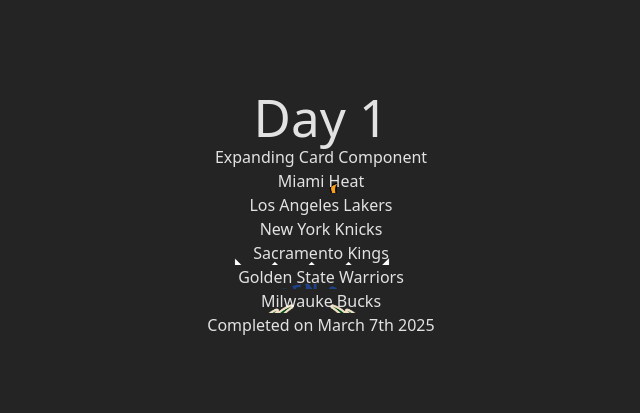
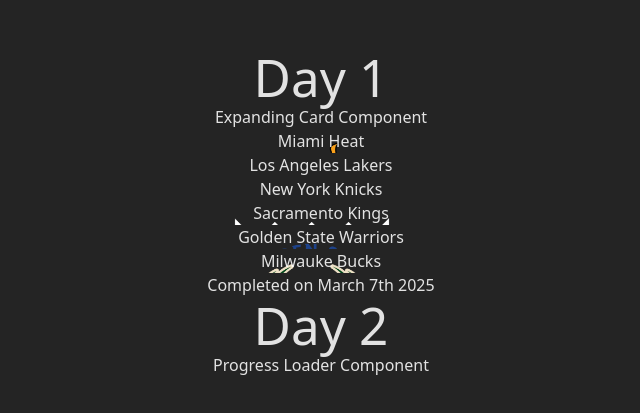
Before and after one commit to WesbertJr/MyReact-UI, a React (Vite) app in the folder frontend-mastery/: page / in a window 1280 px wide. Shown: the part 187-600 px from the top of the page, without its empty margins (319-959 px from the left). Built offline with nearby package versions, Linux system fonts and the light colour scheme.

Commit message:
adding dynamic header component and initialize loader component

```diff
--- a/frontend-mastery/src/App.jsx
+++ b/frontend-mastery/src/App.jsx
@@ -1,11 +1,13 @@
 
 import './App.css'
-import ExComponent from './components/ExComponent'
+import Loader from './components/d2-progress-loader/Loader'
+import ExComponent from './components/d1-expanding-card/ExComponent'
 
 function App() {
   return (
-    <div className='container'>
-      <ExComponent/>
+    <div className='container grid grid-cols-1 gap-y-1'>
+      <ExComponent />
+      <Loader/>
     </div>
   )
 }
--- /dev/null
+++ b/frontend-mastery/src/components/Header.jsx
@@ -0,0 +1,11 @@
+
+export default function Header({title, label}) {
+    return (
+        <>
+        <h1 className='pt-12 pb-4 font-extrabold'>{title}</h1>
+        <p className="text-2xl text-gray-300/60 pb-4">
+            {label}
+        </p>
+        </>
+    )
+}
--- a/frontend-mastery/src/components/ExComponent.jsx
+++ b/frontend-mastery/src/components/d1-expanding-card/ExComponent.jsx
@@ -1,6 +1,6 @@
 import { useState } from 'react'
 import ExCard from './ExCard';
-
+import Header from '../Header';
 
 export default function ExComponent() {
     const [activeDiv, setActiveDiv] = useState();
@@ -48,10 +48,7 @@
     ]
     return (
         <>
-        <h1 className='pb-4 font-extrabold'>Day 1</h1>
-        <p className="text-2xl text-gray-300/60 pb-4">
-            Expanding Card Component
-        </p>
+        <Header title={"Day 1"} label={"Expanding Card Component"} />
         <div className="container flex justify-center items-center w-[80vw]">
             {images.map(({ imgSrc, label, color }, key) => {
                 return (
--- /dev/null
+++ b/frontend-mastery/src/components/d2-progress-loader/Loader.jsx
@@ -0,0 +1,9 @@
+import Header from "../Header";
+
+export default function Loader() {
+    return (
+        <>
+            <Header title={"Day 2"} label={"Progress Loader Component"} />
+        </>
+    );
+}
--- a/frontend-mastery/src/index.css
+++ b/frontend-mastery/src/index.css
@@ -21,7 +21,6 @@
   align-items: center;
   min-width: 320px;
   min-height: 100vh;
-  overflow: hidden;
 }
 
 h1 {
```
Also changed, not shown: frontend-mastery/src/components/d1-expanding-card/ExCard.jsx (renamed from frontend-mastery/src/components/ExCard.jsx). Lines whose indentation alone changed are shown as unchanged.
